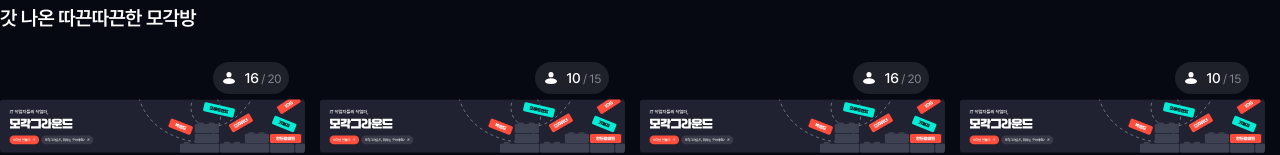
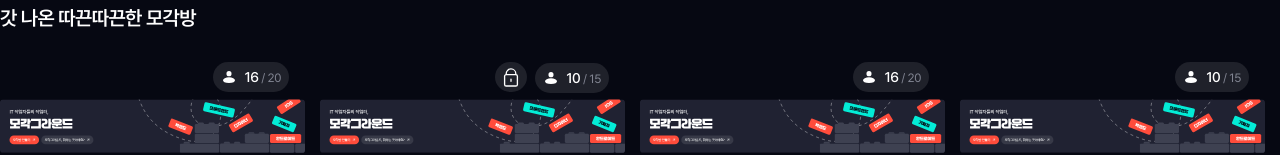
Before and after one commit to MogakGround/Mogak-Client, a Next.js app: page / in a window 1280 px wide. Shown: the part 384-539 px from the top of the page. Built offline with nearby package versions, Linux system fonts and the light colour scheme.

Commit message:
(#7) 💄 Design: 아이콘 버튼 제작 및 코각방 시크릿 속성 추가

```diff
--- a/src/app/page.tsx
+++ b/src/app/page.tsx
@@ -24,6 +24,8 @@ const mogakRooms: MogakRoomProps[] = [
     sun: true,
     sundown: true,
     moon: true,
+    secret: false,
+    onClick: () => null,
   },
   {
     index: 2,
@@ -36,6 +38,8 @@ const mogakRooms: MogakRoomProps[] = [
     sun: true,
     sundown: false,
     moon: true,
+    secret: true,
+    onClick: () => null,
   },
   {
     index: 3,
@@ -48,6 +52,8 @@ const mogakRooms: MogakRoomProps[] = [
     sun: true,
     sundown: true,
     moon: true,
+    secret: false,
+    onClick: () => null,
   },
   {
     index: 4,
@@ -60,6 +66,8 @@ const mogakRooms: MogakRoomProps[] = [
     sun: true,
     sundown: false,
     moon: true,
+    secret: false,
+    onClick: () => null,
   },
   {
     index: 5,
@@ -72,6 +80,8 @@ const mogakRooms: MogakRoomProps[] = [
     sun: true,
     sundown: true,
     moon: true,
+    secret: true,
+    onClick: () => null,
   },
   {
     index: 6,
@@ -84,6 +94,8 @@ const mogakRooms: MogakRoomProps[] = [
     sun: false,
     sundown: true,
     moon: false,
+    secret: false,
+    onClick: () => null,
   },
   {
     index: 7,
@@ -96,6 +108,8 @@ const mogakRooms: MogakRoomProps[] = [
     sun: false,
     sundown: false,
     moon: true,
+    secret: false,
+    onClick: () => null,
   },
   {
     index: 8,
@@ -108,6 +122,8 @@ const mogakRooms: MogakRoomProps[] = [
     sun: true,
     sundown: false,
     moon: false,
+    secret: false,
+    onClick: () => null,
   },
 ]
 ////////////////////////////////////////////////////
@@ -225,6 +241,8 @@ export default function Home() {
                   sun={room.sun}
                   sundown={room.sundown}
                   moon={room.moon}
+                  secret={room.secret}
+                  onClick={room.onClick}
                 />
               )
           )}
@@ -290,6 +308,8 @@ export default function Home() {
                   sun={room.sun}
                   sundown={room.sundown}
                   moon={room.moon}
+                  secret={room.secret}
+                  onClick={room.onClick}
                 />
               ) : room.sunup && toggleTimes['time2'].active ? (
                 <MogakRoom
@@ -304,6 +324,8 @@ export default function Home() {
                   sun={room.sun}
                   sundown={room.sundown}
                   moon={room.moon}
+                  secret={room.secret}
+                  onClick={room.onClick}
                 />
               ) : room.sun && toggleTimes['time3'].active ? (
                 <MogakRoom
@@ -318,6 +340,8 @@ export default function Home() {
                   sun={room.sun}
                   sundown={room.sundown}
                   moon={room.moon}
+                  secret={room.secret}
+                  onClick={room.onClick}
                 />
               ) : room.sundown && toggleTimes['time4'].active ? (
                 <MogakRoom
@@ -332,6 +356,8 @@ export default function Home() {
                   sun={room.sun}
                   sundown={room.sundown}
                   moon={room.moon}
+                  secret={room.secret}
+                  onClick={room.onClick}
                 />
               ) : room.moon && toggleTimes['time5'].active ? (
                 <MogakRoom
@@ -346,6 +372,8 @@ export default function Home() {
                   sun={room.sun}
                   sundown={room.sundown}
                   moon={room.moon}
+                  secret={room.secret}
+                  onClick={room.onClick}
                 />
               ) : (
                 <></>
--- a/src/components/app/home/MogakRoom.tsx
+++ b/src/components/app/home/MogakRoom.tsx
@@ -5,11 +5,13 @@ import { useState } from 'react'
 import SunGrayMIcon from '@/assets/svg/sun-gray-m.svg'
 import SundownGrayMIcon from '@/assets/svg/sun-down-gray-m.svg'
 import SunupGrayMIcon from '@/assets/svg/sun-up-gray-m.svg'
+import SecretWhiteXSIcon from '@/assets/svg/secret-white-xs.svg'
 import IconChip from '@/components/global/chip/IconChip'
 import { ChipSize, ChipTheme, ChipVariant } from '@/components/global/chip/chip.types'
 import MoonIconChip from '@/components/global/chip/MoonIconChip'
 import HeadcountIconTextButton from '@/components/global/button/HeadcountIconTextButton'
 import { ButtonSize, ButtonTheme, ButtonVariant } from '@/components/global/button/button.types'
+import IconButton from '@/components/global/button/IconButton'
 
 export interface MogakRoomProps {
   index: number
@@ -22,6 +24,8 @@ export interface MogakRoomProps {
   sun: boolean
   sundown: boolean
   moon: boolean
+  secret: boolean
+  onClick: () => void
 }
 
 export default function MogakRoom({
@@ -35,6 +39,8 @@ export default function MogakRoom({
   sun,
   sundown,
   moon,
+  secret,
+  onClick,
 }: MogakRoomProps) {
   const [hover, setHover] = useState(false)
 
@@ -44,8 +50,21 @@ export default function MogakRoom({
         className={`relative w-[305px] h-[160px] rounded-[10px] ${hover ? 'border-[1.5px] border-accentT-40 shadow-accentT60-25' : ''}`}
         onMouseEnter={() => setHover(true)}
         onMouseLeave={() => setHover(false)}
+        onClick={onClick}
       >
         <div className="absolute top-0 right-0 mt-[16px] mr-[16px]">
+          <div className="flex items-center">
+            {secret && (
+              <span className="mr-[8px]">
+                <IconButton
+                  theme={ButtonTheme.white}
+                  variant={ButtonVariant.default}
+                  size={ButtonSize.xs}
+                  iconSrc={SecretWhiteXSIcon}
+                  handleClick={() => null}
+                />
+              </span>
+            )}
             <HeadcountIconTextButton
               theme={ButtonTheme.white}
               variant={ButtonVariant.default}
@@ -54,6 +73,7 @@ export default function MogakRoom({
               headcount={headcount}
               handleClick={() => null}
             />
+          </div>
         </div>
         <Image src={thumbnailImageSrc} alt="thumbnail" className="w-[305px] h-[160px]" />
       </div>
--- /dev/null
+++ b/src/components/global/button/IconButton.tsx
@@ -0,0 +1,33 @@
+import { IconButtonProps } from '@/components/global/button/button.types'
+import { baseButton, buttonStyles, iconButtonSizes, iconSizes } from '@/components/global/button/buttonStyle'
+import Image from 'next/image'
+
+export default function IconButton({
+  variant,
+  theme,
+  size,
+  disabled,
+  fullWidth = false,
+  iconSrc,
+  handleClick,
+  type = 'button',
+}: IconButtonProps) {
+  const iconSize = size && iconSizes[size]
+
+  return (
+    <button
+      className={`
+        ${baseButton}
+        ${iconButtonSizes[size]}
+        ${buttonStyles[theme][variant]}
+        ${fullWidth ? 'w-full' : ''}
+        ${disabled ? '!bg-grayscale-600 !text-grayscale-400 cursor-not-allowed' : ''}
+      `}
+      onClick={handleClick}
+      type={type}
+      disabled={disabled}
+    >
+      <Image src={iconSrc} alt="icon" width={iconSize} height={iconSize} />
+    </button>
+  )
+}
--- a/src/components/global/button/button.types.ts
+++ b/src/components/global/button/button.types.ts
@@ -37,6 +37,9 @@ export interface IBasicButtonProps extends IButtonProps {
 export interface IconTextButtonProps extends IBasicButtonProps {
   iconArrow: IconArrow
 }
+export interface IconButtonProps extends IButtonProps {
+  iconSrc: string
+}
 export interface HeadcountIconTextButtonProps extends IButtonProps {
   headcount: number
   capacity: number
--- a/src/components/global/button/buttonStyle.ts
+++ b/src/components/global/button/buttonStyle.ts
@@ -37,19 +37,19 @@ export const textButtonSizes = {
   xxl: 'py-[14px] px-[20px] semi-16',
 }
 export const iconButtonSizes = {
-  xxs: 'p-[6px]',
-  xs: 'p-[6px]',
-  sm: 'p-[8px]',
-  md: 'p-[10px]',
-  lg: 'p-[12px]',
-  xl: 'p-[12px]',
-  xxl: 'p-[14px]',
+  xxs: 'p-[6px] h-[28px]',
+  xs: 'p-[8px] h-[30px]',
+  sm: 'p-[8px] h-[32px]',
+  md: 'p-[10px] h-[36px]',
+  lg: 'p-[12px] h-[44px]',
+  xl: 'p-[12px] h-[48px]',
+  xxl: 'p-[14px] h-[52px]',
 }
 export const headcountButtonSizes = {
   xxs: '',
-  xs: 'py-[4px] px-[8px]',
-  sm: 'py-[6px] px-[14px]',
-  md: '',
+  xs: 'py-[7px] px-[8px] h-[30px]',
+  sm: '',
+  md: 'py-[6px] px-[12px] h-[36px]',
   lg: '',
   xl: '',
   xxl: '',
```
Also changed, not shown: src/assets/svg/secret-white-xs.svg (added). Lines whose indentation alone changed are shown as unchanged.
